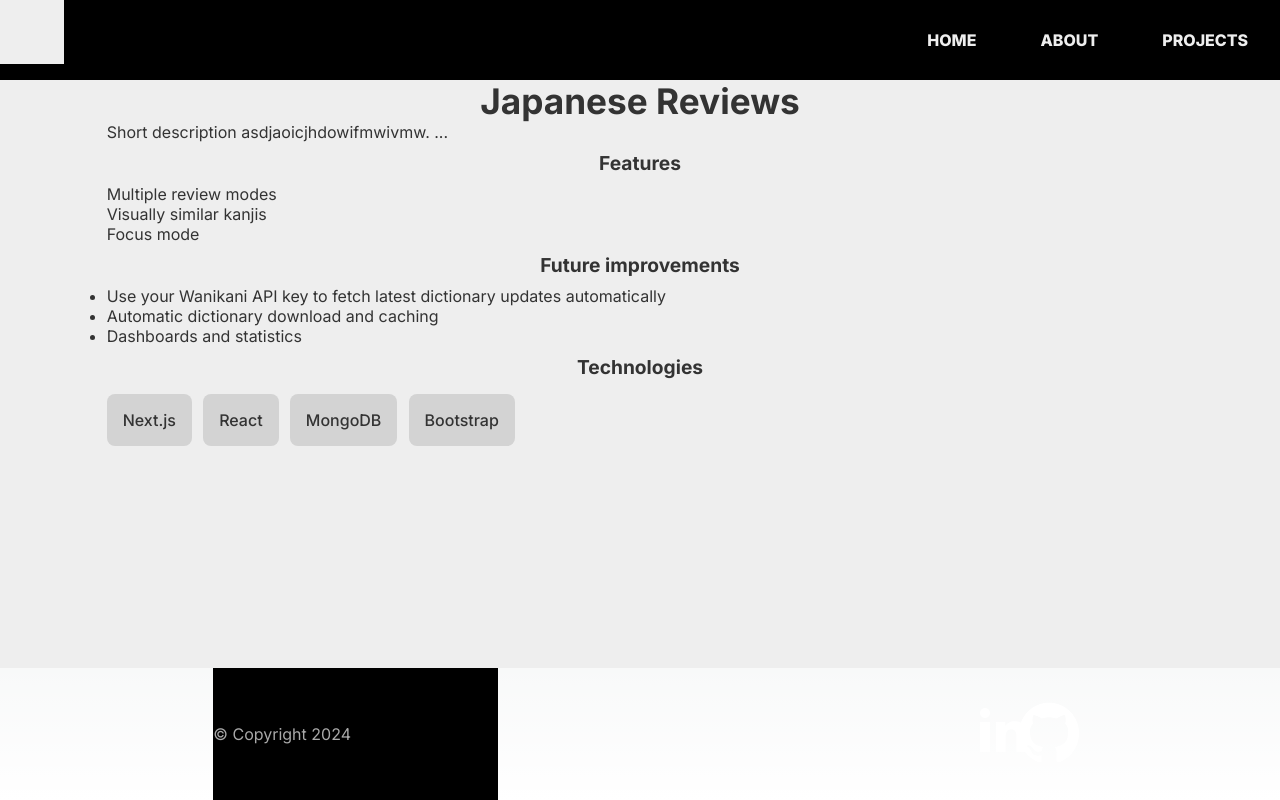
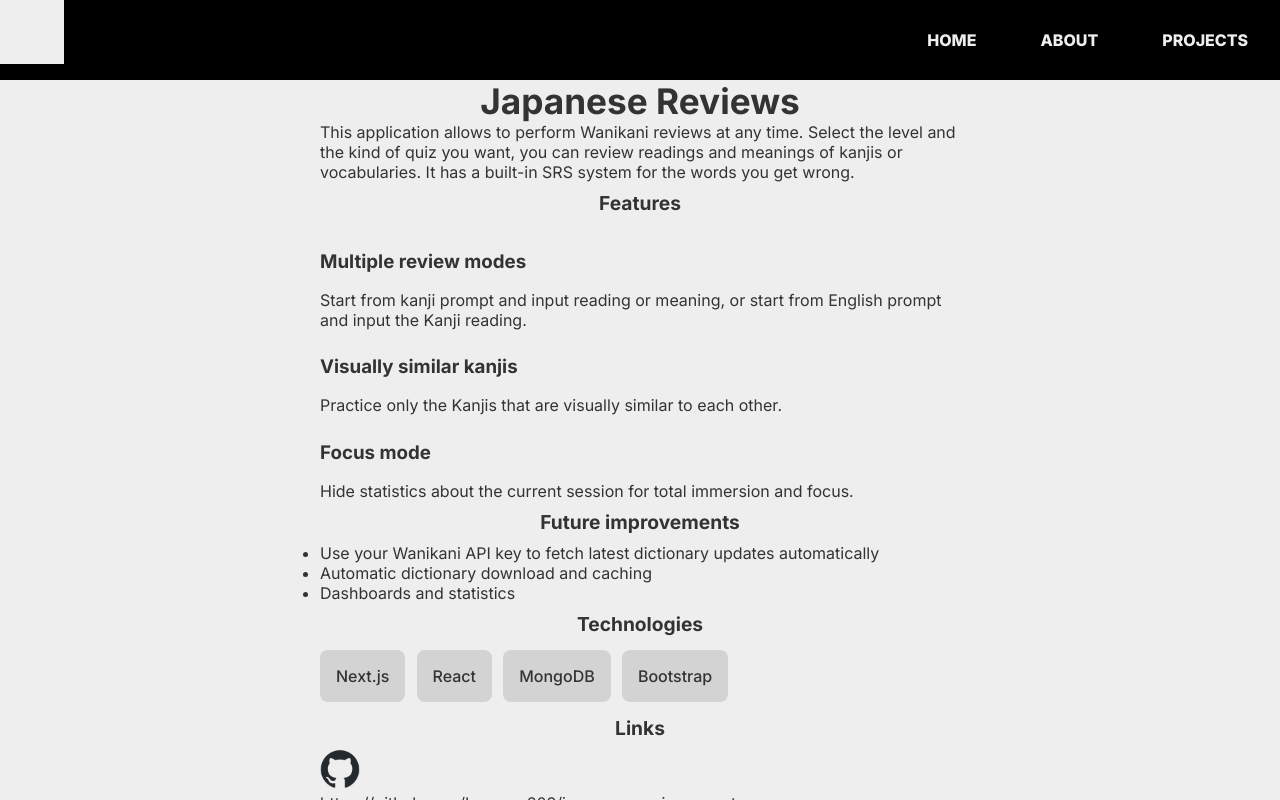
Before and after one commit to Lorenzo603/showroom, a Next.js app: page /project/japanese-reviews in a window 1280 px wide. Built offline with nearby package versions, Linux system fonts and the light colour scheme; no server answers.

Commit message:
adjusted footer

```diff
--- a/src/app/globals.css
+++ b/src/app/globals.css
@@ -316,18 +316,33 @@ h3 {
 
 /* Footer */
 
-.footer_copyright {
-  background-color: black;
-  color: darkgray;
-  /* font-weight: 800; */
-  text-align: left;
-  padding: 3.5em;
-  padding-left: 0;
+footer {
+  display: flex;
+  justify-content: center;
 }
 
-.footer-social {
-  margin-right: 1em;
+.footer {
+  overflow: hidden;
+  background-color: black;
+  justify-content: space-between;
+  display: flex;
 }
+
+.footer-copyright {
+  color: darkgrey;
+  text-align: center;
+  align-self: center;
+  padding: 2em;
+}
+
+.footer a {
+  padding: 1em;
+}
+
+.footer-right {
+  align-self: center;
+}
+
 
 /* Sticky Footer*/
 .wrapper {
--- a/src/app/project/japanese-reviews/page.js
+++ b/src/app/project/japanese-reviews/page.js
@@ -1,5 +1,7 @@
 import { Grid } from "@mui/material";
 import styles from "./styles.module.css"
+import Link from "next/link";
+import Image from "next/image";
 
 export default function ProjectPage({ params }) {
 
@@ -14,19 +16,26 @@ export default function ProjectPage({ params }) {
         <Grid item xs={12}>
             <section className={styles.project_content}>
                 <Grid container justifyContent="center">
-                    <Grid item xs={10}>
+                    <Grid item xs={6}>
                         <Grid container direction="column">
 
                             <h1 className={styles.project_h1}>Japanese Reviews</h1>
 
-                            <p>Short description asdjaoicjhdowifmwivmw. ...</p>
+                            <p>
+                                This application allows to perform <Link target="_blank" href="https://www.wanikani.com/">Wanikani</Link> reviews at any time.
+                                Select the level and the kind of quiz you want, you can review readings and meanings of kanjis or vocabularies.
+                                It has a built-in SRS system for the words you get wrong.
+                            </p>
 
                             <h2 className={styles.project_h2}>Features</h2>
-                            <p>Multiple review modes</p>
+                            <h3>Multiple review modes</h3>
+                            <p>Start from kanji prompt and input reading or meaning, or start from English prompt and input the Kanji reading.</p>
 
-                            <p>Visually similar kanjis</p>
+                            <h3>Visually similar kanjis</h3>
+                            <p>Practice only the Kanjis that are visually similar to each other.</p>
 
-                            <p>Focus mode</p>
+                            <h3>Focus mode</h3>
+                            <p>Hide statistics about the current session for total immersion and focus.</p>
 
                             <h2 className={styles.project_h2}>Future improvements</h2>
                             <ul>
@@ -45,6 +54,19 @@ export default function ProjectPage({ params }) {
                                     })}
                                 </Grid>
                             </Grid>
+
+                            <h2 className={styles.project_h2}>Links</h2>
+                            <Link target="_blank" href="https://github.com/Lorenzo603/japanese-reviews-next">
+                                <Image
+                                    src="/img/social/github-logo-black.png"
+                                    width={40}
+                                    height={40}
+                                    alt="Japanese Reviews GitHub link"
+                                />
+                            </Link>
+                            <Link target="_blank" href="https://github.com/Lorenzo603/japanese-reviews-next">
+                                https://github.com/Lorenzo603/japanese-reviews-next
+                            </Link>
                         </Grid>
                     </Grid>
                 </Grid>
--- a/src/components/Footer.js
+++ b/src/components/Footer.js
@@ -1,50 +1,41 @@
 import { Grid } from "@mui/material";
 import Image from "next/image";
+import Link from "next/link";
 
 const Footer = () => {
 
   return (
 
-    <Grid item xs={12} className="page-footer">
     <footer>
-        <Grid container justifyContent="center">
-          <Grid item xs={8}>
-            <Grid container justifyContent="space-between" alignItems="center">
+      <div style={{ width: "66%" }}>
+        <div className="footer">
 
-              <Grid item xs={4} className="footer_copyright">
+          <div className="footer-copyright">
             &#169; Copyright {new Date().getFullYear()} {process.env.NEXT_PUBLIC_PERSONAL_NAME}
-              </Grid>
-
-              <Grid item xs={8}>
-                <Grid container justifyContent="flex-end" alignItems="center">
-                  <Grid item xs={3} md={2} lg={1} className='footer-social'>
-                    <a target="_blank" href={process.env.NEXT_PUBLIC_LINKEDIN_URL}>
+          </div>
+          <div className="footer-right">
+            <Link target="_blank" href={process.env.NEXT_PUBLIC_LINKEDIN_URL}>
               <Image
                 src="/img/social/linkedin-logo.png"
                 width={60}
                 height={60}
                 alt="Lorenzo LinkedIn Profile"
               />
-                    </a>
-                  </Grid>
-                  <Grid item xs={3} md={2} lg={1} className='footer-social'>
-                    <a target="_blank" href={process.env.NEXT_PUBLIC_GITHUB_URL}>
+            </Link>
+            <Link target="_blank" href={process.env.NEXT_PUBLIC_GITHUB_URL}>
               <Image
                 src="/img/social/github-logo.png"
                 width={60}
                 height={60}
                 alt="Lorenzo GitHub Profile"
               />
-                    </a>
-                  </Grid>
-                </Grid>
-              </Grid>
-            </Grid>
-          </Grid>
-        </Grid>
+            </Link>
+          </div>
+        </div>
+      </div>
     </footer>
 
-    </Grid>
+
   );
 };
 
--- a/src/components/Header.js
+++ b/src/components/Header.js
@@ -7,7 +7,7 @@ const Header = () => {
     <Grid item xs={12} className="page-header">
       <header>
         <div className="header">
-            <a href="/" className="logo header_logo">{process.env.NEXT_PUBLIC_PERSONAL_NAME}</a>
+          <Link href="/">{process.env.NEXT_PUBLIC_PERSONAL_NAME}</Link>
           <div className="header-right">
             <Link href="/#home">Home</Link>
             <Link href="/#about">About</Link>
```
Lines whose indentation alone changed are shown as unchanged.
